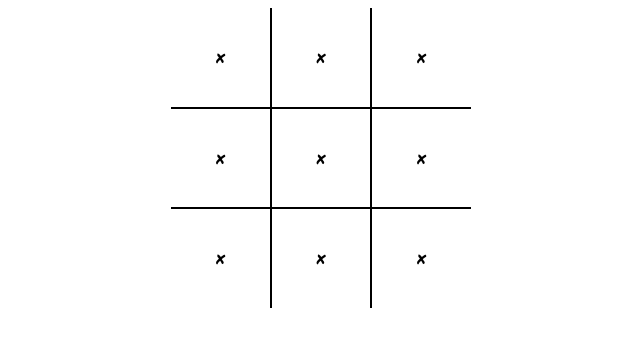
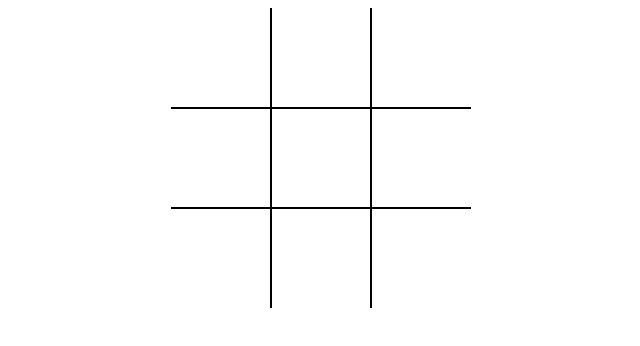
Before and after one commit to sophiabanda/tic_tac_toe, a React app: page / in a window 1280 px wide. Shown: the top 346 px of the page, without its empty margins (319-959 px from the left). Built offline with nearby package versions, Linux system fonts and the light colour scheme.

Commit message:
update to createRoot from ReactDOM.render for React

```diff
--- a/public/index.html
+++ b/public/index.html
@@ -14,7 +14,7 @@
 </head>
 
 <body>
-    <div id="root"></div>
+    <div id="app"></div>
     <script src="main.js"></script>
 </body>
 
--- a/src/Board.js
+++ b/src/Board.js
@@ -1,32 +1,33 @@
 import React, { useState } from 'react';
 
-function Square() {
-  function handleClick() {
-    alert('Clicked!');
-  }
-
+function Square({ value, onSquareClick }) {
   return (
-    <button className="cell" onClick={handleClick}>
-      X
+    <button className="cell" onClick={onSquareClick}>
+      {value}
     </button>
   );
 }
 
 export default function Board() {
   const [squares, setSquares] = useState(Array(9).fill(null));
+
+  function handleClick() {
+    setSquares('X');
+  }
+
   return (
     <>
       <div className="container">
         <div className="board">
-          <Square />
-          <Square />
-          <Square />
-          <Square />
-          <Square />
-          <Square />
-          <Square />
-          <Square />
-          <Square />
+          <Square value={squares[0]} onSquareClick={() => handleClick(0)} />
+          <Square value={squares[1]} onSquareClick={() => handleClick(1)} />
+          <Square value={squares[2]} onSquareClick={() => handleClick(2)} />
+          <Square value={squares[3]} onSquareClick={() => handleClick(3)} />
+          <Square value={squares[4]} onSquareClick={() => handleClick(4)} />
+          <Square value={squares[5]} onSquareClick={() => handleClick(5)} />
+          <Square value={squares[6]} onSquareClick={() => handleClick(6)} />
+          <Square value={squares[7]} onSquareClick={() => handleClick(7)} />
+          <Square value={squares[8]} onSquareClick={() => handleClick(8)} />
         </div>
       </div>
     </>
--- a/src/index.js
+++ b/src/index.js
@@ -1,6 +1,9 @@
 import React from 'react';
-import ReactDOM from 'react-dom';
+import { createRoot } from 'react-dom/client';
 import App from './App.js';
 import './App.css';
 
-ReactDOM.render(<App />, document.querySelector('#root'));
+const container = document.getElementById('app');
+const root = createRoot(container);
+
+root.render(<App tab="home" />);
```
